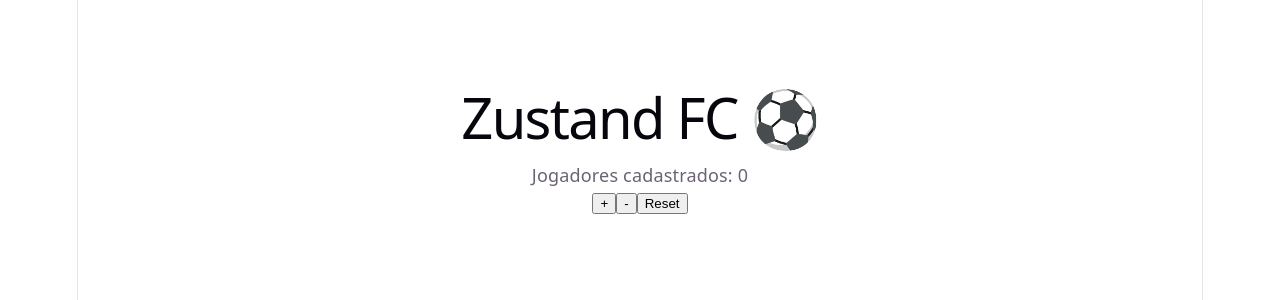
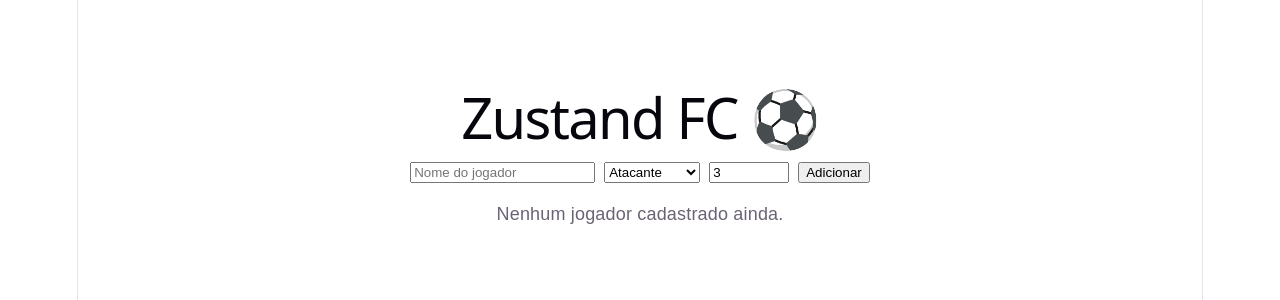
Before and after one commit to delberssoares/zustand-fc, a React (Vite) app: page / in a window 1280 px wide. Shown: the top 300 px of the page. Built offline with nearby package versions, Linux system fonts and the light colour scheme.

Commit message:
feat: exibe o formulário e a lista atual

```diff
--- a/src/App.tsx
+++ b/src/App.tsx
@@ -1,18 +1,12 @@
-import { useCounterStore } from './store/useCounterStore'
+import { PlayerForm } from './components/PlayerForm'
+import { PlayerList } from './components/PlayerList'
 
 function App() {
-  const count = useCounterStore((state) => state.count)
-  const increment = useCounterStore((state) => state.increment)
-  const decrement = useCounterStore((state) => state.decrement)
-  const reset = useCounterStore((state) => state.reset)
-
   return (
-    <div style={{ textAlign: 'center', marginTop: '4rem' }}>
+    <div style={{ maxWidth: 500, margin: '4rem auto', fontFamily: 'sans-serif' }}>
       <h1>Zustand FC ⚽</h1>
-      <p>Jogadores cadastrados: {count}</p>
-      <button onClick={increment}>+</button>
-      <button onClick={decrement}>-</button>
-      <button onClick={reset}>Reset</button>
+      <PlayerForm />
+      <PlayerList />
     </div>
   )
 }
```
